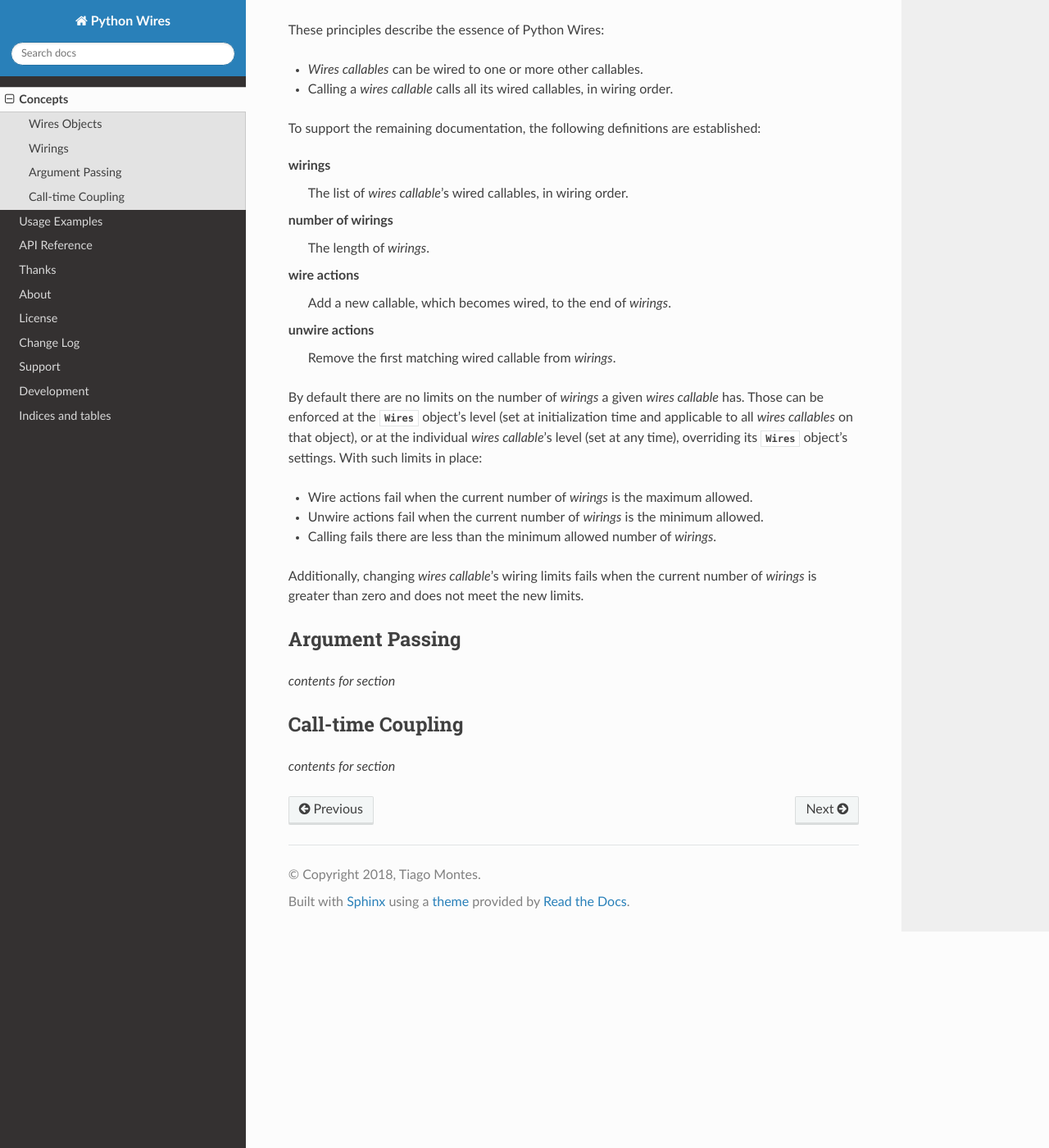
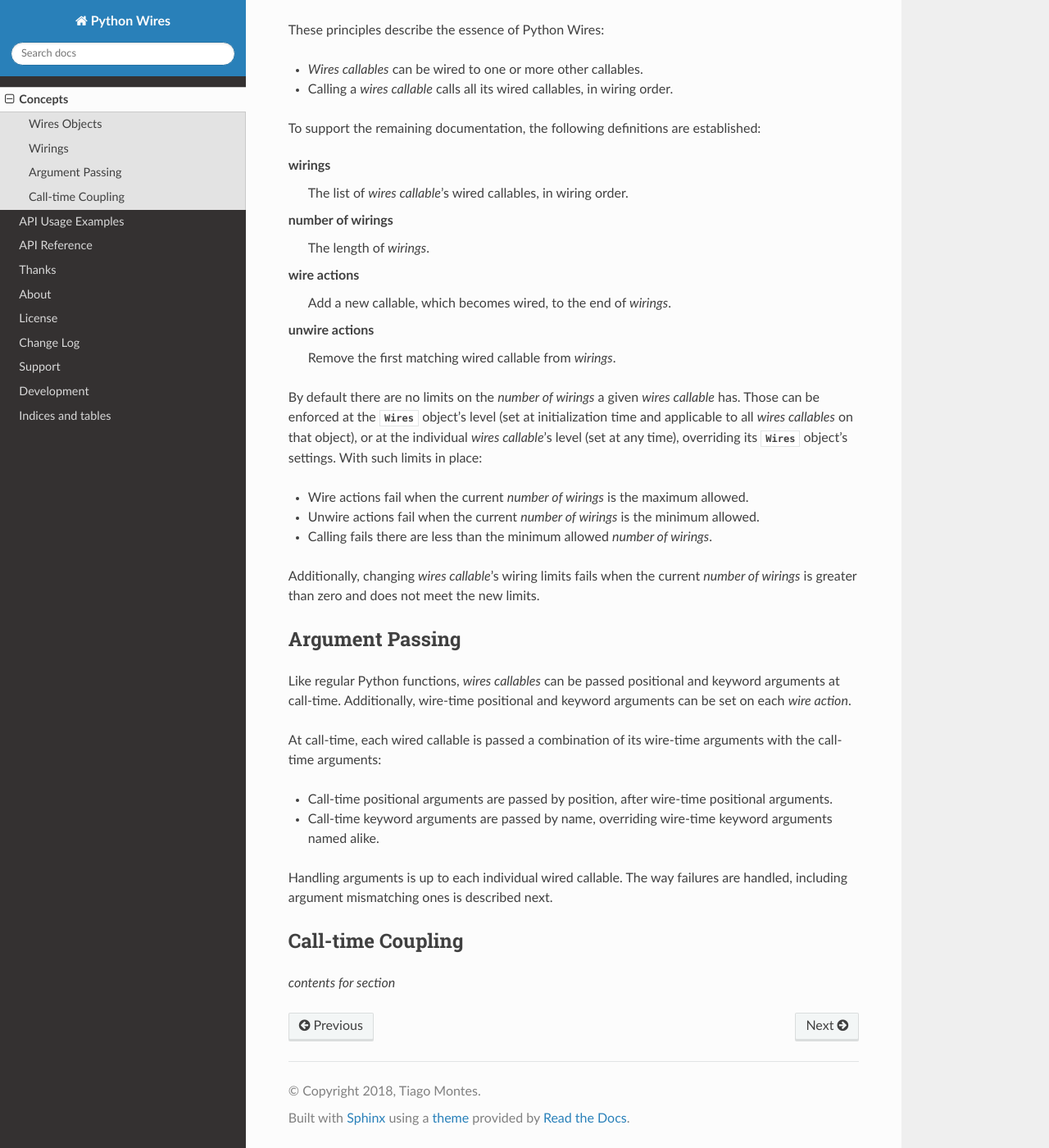
Before and after one commit to tmontes/python-wires, a Sphinx documentation site: the page built from docs/source/concepts.rst, in a window 1280 px wide and 1400 px high, scrolled down 587 px. Shown: the whole window at 82% size. Built offline with Sphinx 7.4.7 and the Read the Docs theme 2.0.0, drawn with Linux system fonts in a browser that asks for light colours; some of the changed text lies outside the part shown.

Commit message:
Progress on the concepts documentation: argument passing.

```diff
--- a/docs/source/concepts.rst
+++ b/docs/source/concepts.rst
@@ -1,7 +1,7 @@
 Concepts
 ========
 
-This section describes the key concepts in Python Wires, pusposely omitting fine grained details. For that, refer to the :doc:`examples` and to the :doc:`reference`.
+This section describes the key concepts in Python Wires, pusposely omitting sample code and fine grained details. For that, refer to the :doc:`examples` and to the :doc:`reference`.
 
 
 
@@ -16,6 +16,7 @@ Python Wires provides a single, public :class:`Wires <wires._wires.Wires>` class
 Being callable, :class:`Wires <wires._wires.Wires>` object attributes will be referred to as **wires callables**, from here on.
 
 :class:`Wires <wires._wires.Wires>` objects and their *wires callables* behave differently depending on initialization arguments. These can be overridden on a per-callable-attribute basis or even at call-time.
+
 
 
 Wirings
@@ -40,20 +41,27 @@ wire actions
 unwire actions
     Remove the first matching wired callable from *wirings*.
 
-By default there are no limits on the number of *wirings* a given *wires callable* has. Those can be enforced at the :class:`Wires <wires._wires.Wires>` object's level (set at initialization time and applicable to all *wires callables* on that object), or at the individual *wires callable*'s level (set at any time), overriding its :class:`Wires <wires._wires.Wires>` object's settings. With such limits in place:
+By default there are no limits on the *number of wirings* a given *wires callable* has. Those can be enforced at the :class:`Wires <wires._wires.Wires>` object's level (set at initialization time and applicable to all *wires callables* on that object), or at the individual *wires callable*'s level (set at any time), overriding its :class:`Wires <wires._wires.Wires>` object's settings. With such limits in place:
 
-* Wire actions fail when the current number of *wirings* is the maximum allowed.
-* Unwire actions fail when the current number of *wirings* is the minimum allowed.
-* Calling fails there are less than the minimum allowed number of *wirings*.
+* Wire actions fail when the current *number of wirings* is the maximum allowed.
+* Unwire actions fail when the current *number of wirings* is the minimum allowed.
+* Calling fails there are less than the minimum allowed *number of wirings*.
 
-Additionally, changing *wires callable*'s wiring limits fails when the current number of *wirings* is greater than zero and does not meet the new limits.
+Additionally, changing *wires callable*'s wiring limits fails when the current *number of wirings* is greater than zero and does not meet the new limits.
 
 
 
 Argument Passing
 ----------------
 
-*contents for section*
+Like regular Python functions, *wires callables* can be passed positional and keyword arguments at call-time. Additionally, wire-time positional and keyword arguments can be set on each *wire action*.
+
+At call-time, each wired callable is passed a combination of its wire-time arguments with the call-time arguments:
+
+* Call-time positional arguments are passed by position, after wire-time positional arguments.
+* Call-time keyword arguments are passed by name, overriding wire-time keyword arguments named alike.
+
+Handling arguments is up to each individual wired callable. The way failures are handled, including argument mismatching ones is described next.
 
 
 
--- a/docs/source/examples.rst
+++ b/docs/source/examples.rst
@@ -1,4 +1,4 @@
-Usage Examples
-==============
+API Usage Examples
+==================
 
 *fill me in*
```
